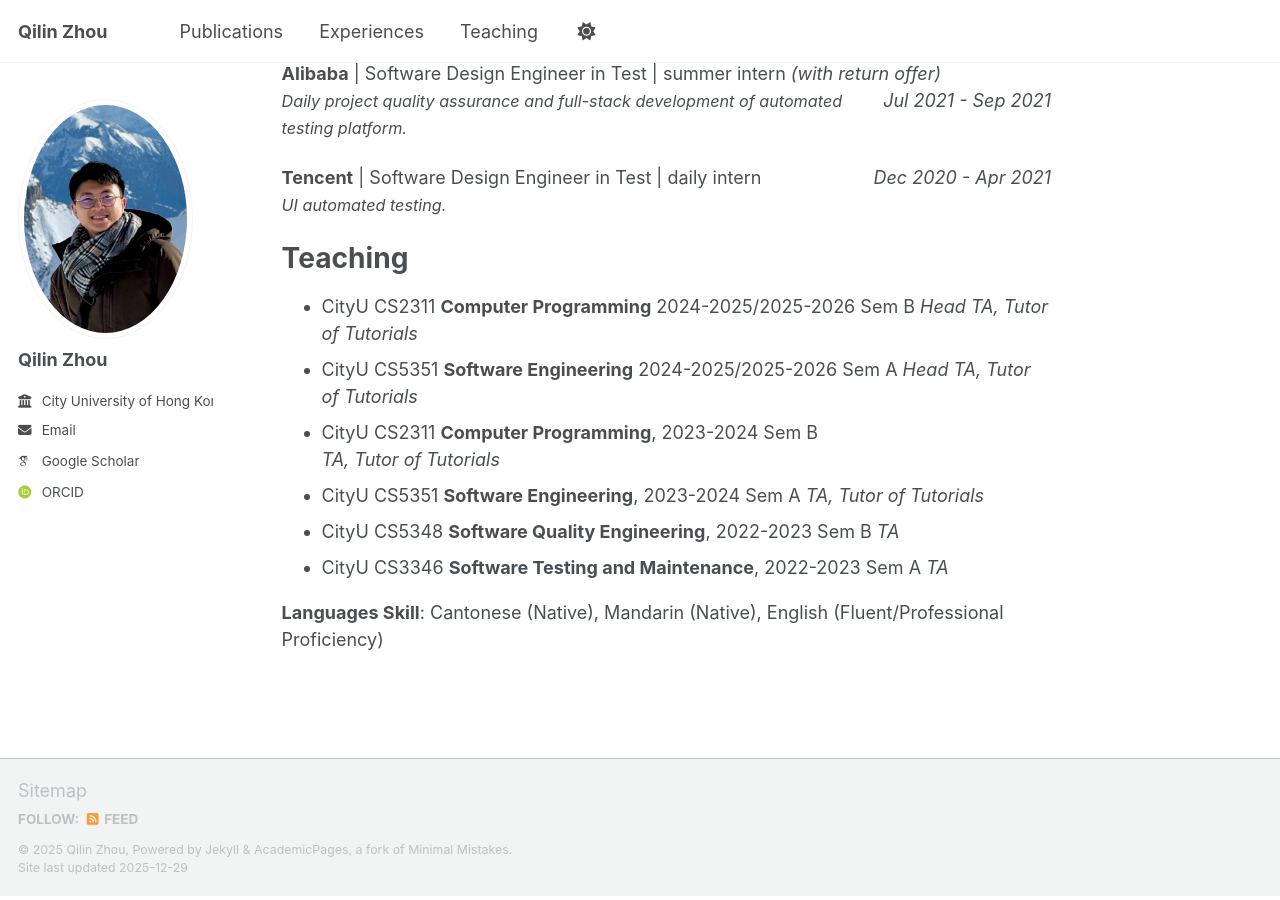
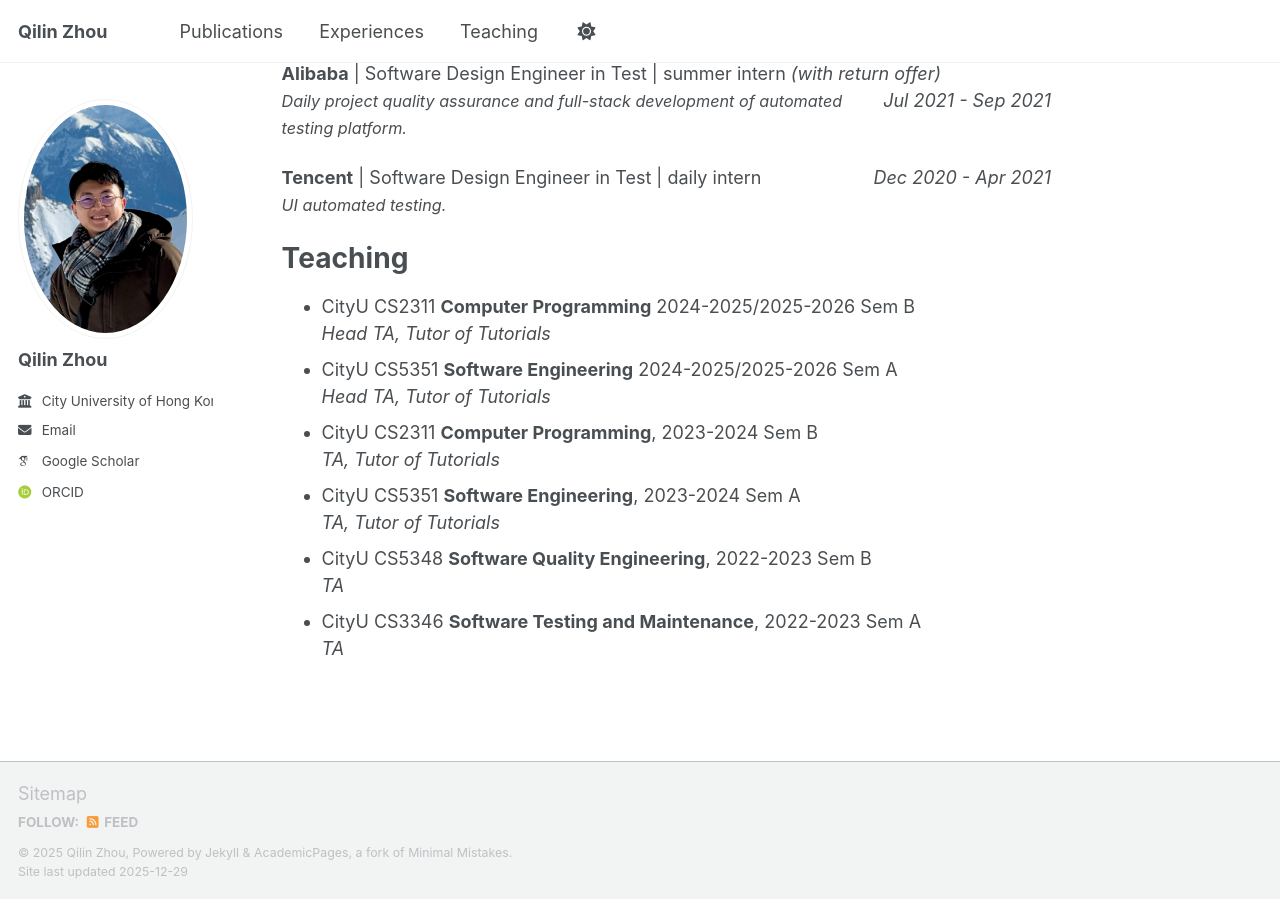
Before and after one commit to qilin-zhou/qilin-zhou.github.io, a Jekyll site: the page built from _pages/about.md, in a window 1280 px wide and 900 px high, scrolled down 1798 px. Built offline with Jekyll 4.4.1, drawn with Linux system fonts in a browser that asks for light colours; some web fonts are replaced; a script bundle is joined from its source files by our own code; library files that are not in the unit come from our copies.

Commit message:
Update about.md

```diff
--- a/_pages/about.md
+++ b/_pages/about.md
@@ -76,5 +76,3 @@
   <i>TA</i>
 - CityU CS3346 **Software Testing and Maintenance**, 2022-2023 Sem A
   <i>TA</i>
-
-**Languages Skill**: Cantonese (Native), Mandarin (Native), English (Fluent/Professional Proficiency)
```
